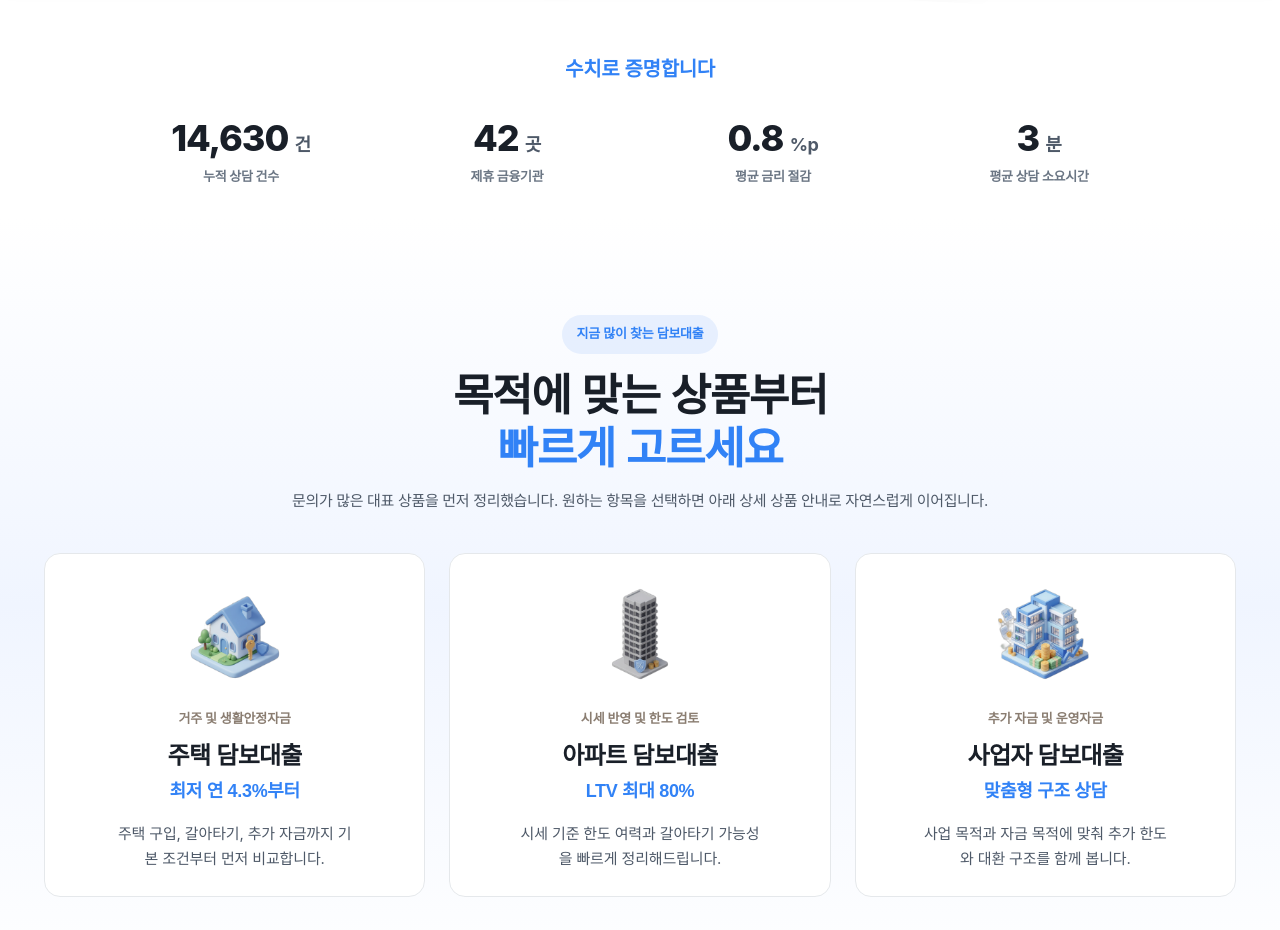
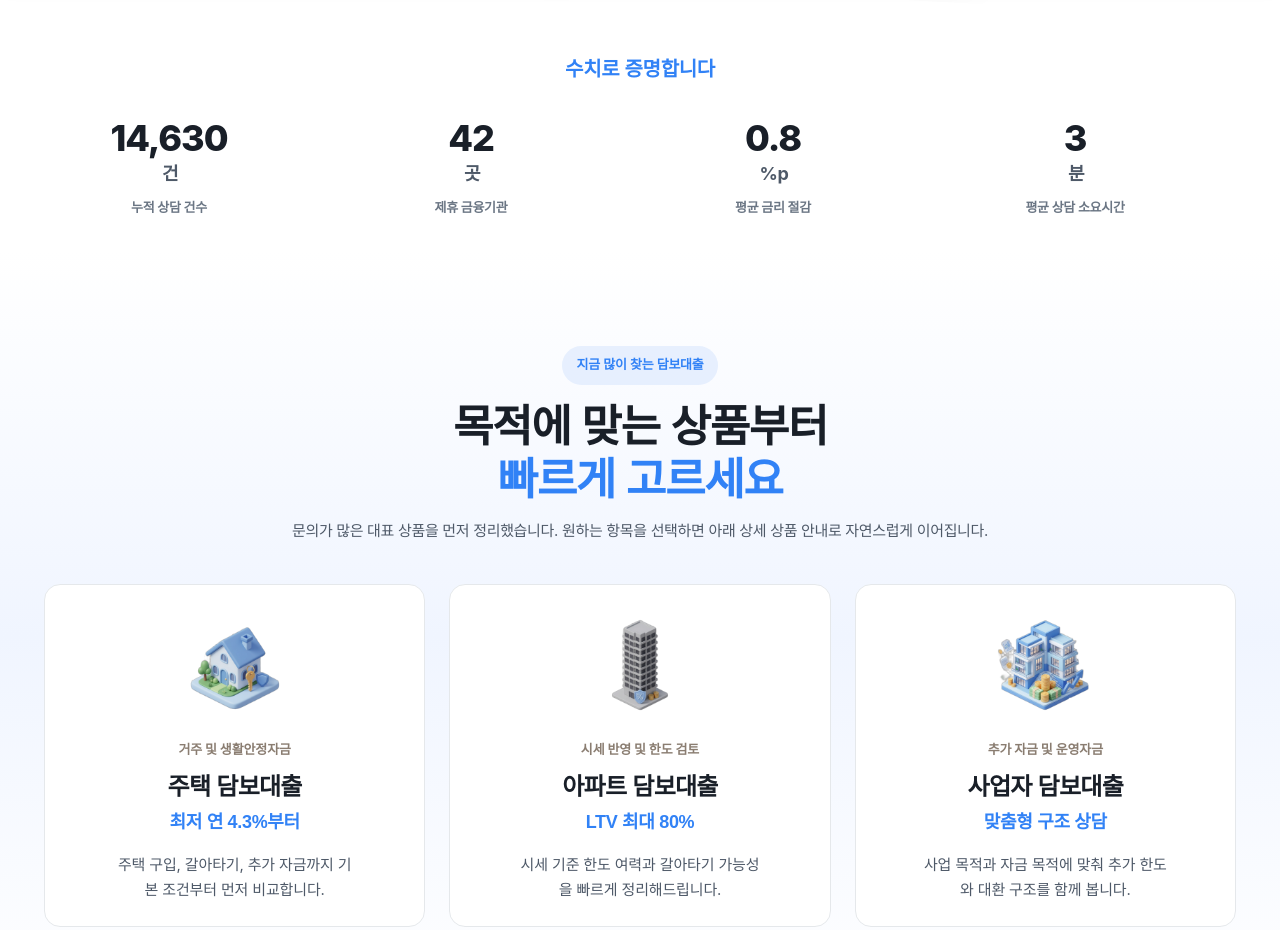
Before and after one commit to daoncrm-svg/dasol-landing, a plain HTML site: page index.html in a window 1280 px wide. Shown: the part 813-1743 px from the top of the page. Drawn offline with nearby package versions, Linux system fonts and the light colour scheme; a web font is replaced by a local one.

Commit message:
fix: 모바일 신뢰 지표 레이아웃 CSS 캐시 무력화 및 인라인 하드코딩 그리드 제어로 브라우저 파편화 및 깨짐 완벽 방어

```diff
--- a/index.html
+++ b/index.html
@@ -32,7 +32,7 @@
 
     <link href="https://fonts.googleapis.com/css2?family=IBM+Plex+Sans+KR:wght@400;500;600;700&display=swap" rel="stylesheet">
     <link rel="stylesheet" href="https://cdn.jsdelivr.net/npm/swiper@11/swiper-bundle.min.css">
-    <link rel="stylesheet" href="assets/css/landing.css">
+    <link rel="stylesheet" href="assets/css/landing.css?v=202603130950">
 </head>
 
 <body>
@@ -99,26 +99,26 @@
         <section class="trust-numbers fade-in">
             <div class="container">
                 <h2 class="section-label" style="font-size:20px; margin-bottom:0;">수치로 증명합니다</h2>
-                <div class="trust-numbers-grid">
-                    <div class="trust-number-card">
+                <div class="trust-numbers-grid" style="display: grid !important; grid-template-columns: repeat(auto-fit, minmax(130px, 1fr)) !important; gap: 24px 16px !important;">
+                    <div class="trust-number-card" style="display: flex !important; flex-direction: column !important; align-items: center !important; justify-content: center !important;">
                         <div class="trust-number-value" id="trustApprovalCount">0</div>
                         <div class="trust-number-unit">건</div>
-                        <div class="trust-number-label">누적 상담 건수</div>
+                        <div class="trust-number-label" style="white-space: pre-wrap !important; word-break: keep-all !important; margin-top: 8px !important;">누적 상담 건수</div>
                     </div>
-                    <div class="trust-number-card">
+                    <div class="trust-number-card" style="display: flex !important; flex-direction: column !important; align-items: center !important; justify-content: center !important;">
                         <div class="trust-number-value" data-target="42">0</div>
                         <div class="trust-number-unit">곳</div>
-                        <div class="trust-number-label">제휴 금융기관</div>
+                        <div class="trust-number-label" style="white-space: pre-wrap !important; word-break: keep-all !important; margin-top: 8px !important;">제휴 금융기관</div>
                     </div>
-                    <div class="trust-number-card">
+                    <div class="trust-number-card" style="display: flex !important; flex-direction: column !important; align-items: center !important; justify-content: center !important;">
                         <div class="trust-number-value" data-target="0.8" data-decimal="1">0</div>
                         <div class="trust-number-unit">%p</div>
-                        <div class="trust-number-label">평균 금리 절감</div>
+                        <div class="trust-number-label" style="white-space: pre-wrap !important; word-break: keep-all !important; margin-top: 8px !important;">평균 금리 절감</div>
                     </div>
-                    <div class="trust-number-card">
+                    <div class="trust-number-card" style="display: flex !important; flex-direction: column !important; align-items: center !important; justify-content: center !important;">
                         <div class="trust-number-value" data-target="3">0</div>
                         <div class="trust-number-unit">분</div>
-                        <div class="trust-number-label">평균 상담 소요시간</div>
+                        <div class="trust-number-label" style="white-space: pre-wrap !important; word-break: keep-all !important; margin-top: 8px !important;">평균 상담 소요시간</div>
                     </div>
                 </div>
             </div>
```
